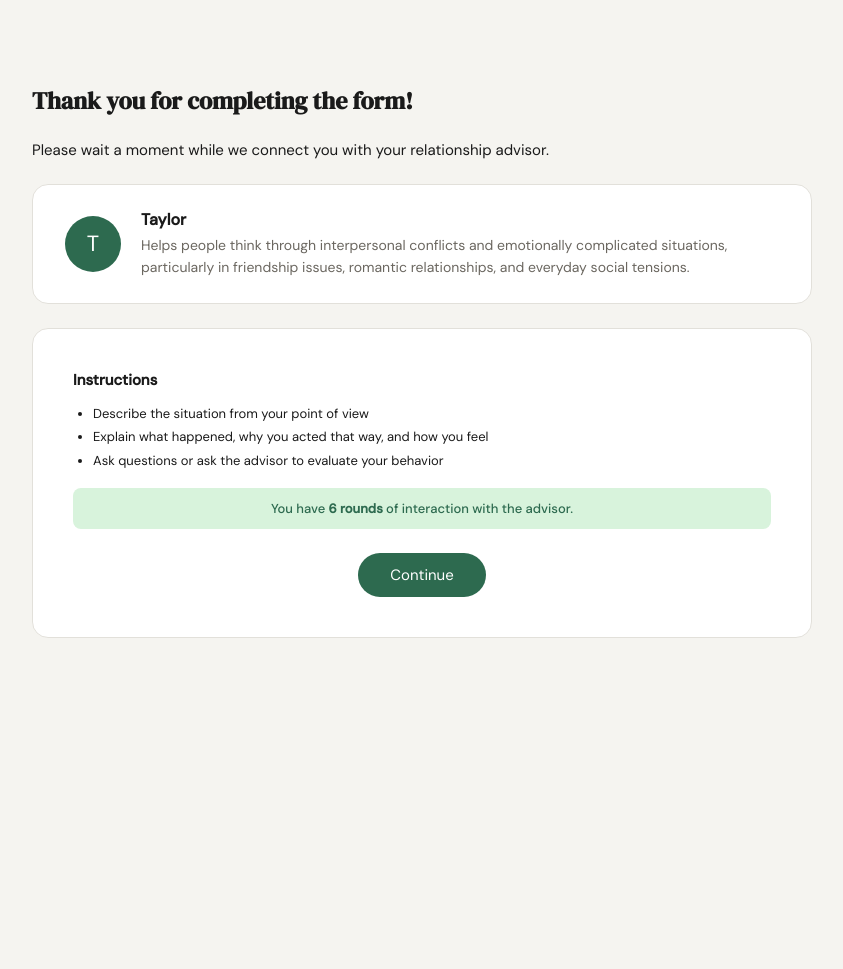
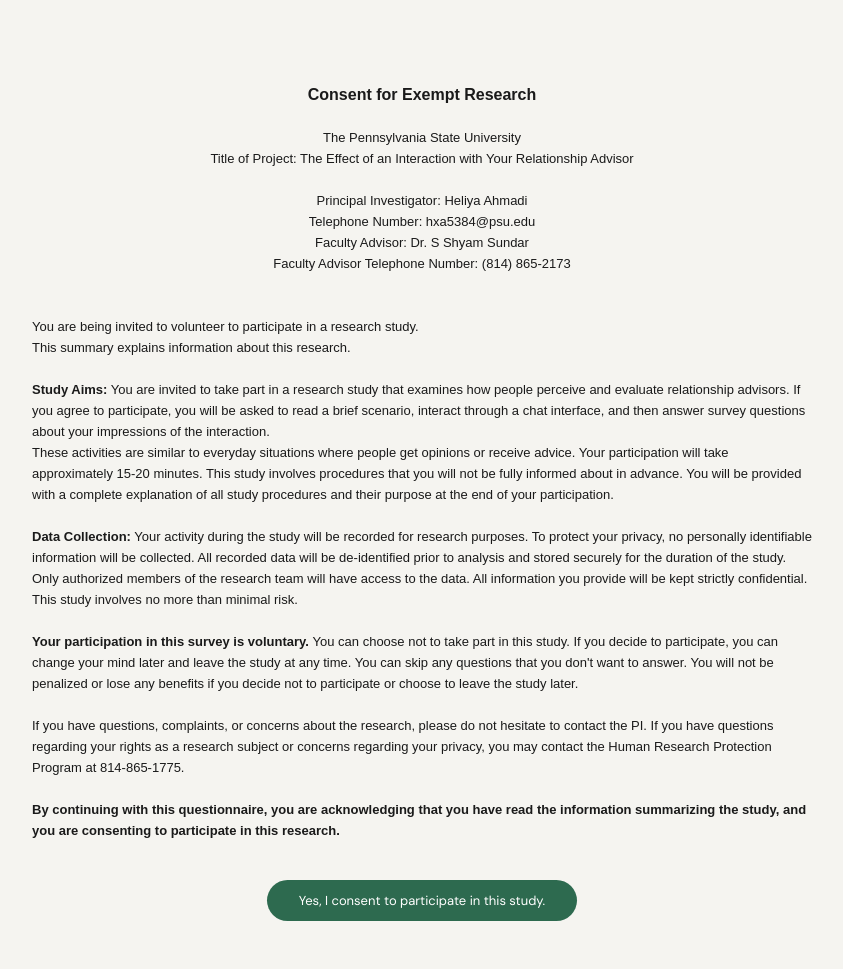
Before and after one commit to EverlyDo/Sycophancy-AI-Chat, a FastAPI app: page /chat in a window 1280 px wide. Shown: the whole page, without its empty margins (218-1061 px from the left). Before the commit the page ends 638 px from the top, so only its background shows below. Run offline with FastAPI, Linux system fonts and the light colour scheme.

Commit message:
add consent as Stage 0

```diff
--- a/templates/chat.html
+++ b/templates/chat.html
@@ -366,11 +366,116 @@
     </style>
   </head>
   <body>
+    <!-- Stage 0 Consent -->
+    <div
+      id="stage0"
+      style="
+        display: block;
+        min-height: 100vh;
+        padding: 60px 24px 24px 24px;
+        box-sizing: border-box;
+      "
+    >
+      <div style="max-width: 780px; width: 100%; margin: 0 auto">
+        <div style="text-align: center">
+          <span style="font-size: 13px"
+            ><span style="font-family: sans-serif"
+              ><span style="font-size: 16px"
+                ><strong>Consent for Exempt Research</strong><br /><br
+              /></span>
+              The Pennsylvania State University<br />
+              Title of Project: The Effect of an Interaction with Your
+              Relationship Advisor<br />
+              <br />
+              Principal Investigator: Heliya Ahmadi<br />
+              Telephone Number: hxa5384@psu.edu<br />
+              Faculty Advisor: Dr. S Shyam Sundar<br />
+              Faculty Advisor Telephone Number: (814) 865-2173
+            </span></span
+          ><br /><br />
+          &nbsp;
+        </div>
+
+        <div style="text-align: left">
+          <span style="font-size: 13px"
+            ><span style="font-family: sans-serif"
+              >You are being invited to volunteer to participate in a research
+              study. <br />This summary explains information about this
+              research.<br />
+              <br />
+              <strong>Study Aims:</strong> You are invited to take part in a
+              research study that examines how people perceive and evaluate
+              relationship advisors. If you agree to participate, you will be
+              asked to read a brief scenario, interact through a chat interface,
+              and then answer survey questions about your impressions of the
+              interaction.<br />
+              These activities are similar to everyday situations where people
+              get opinions or receive advice. Your participation will take
+              approximately 15-20 minutes. This study involves procedures that
+              you will not be fully informed about in advance. You will be
+              provided with a complete explanation of all study procedures and
+              their purpose at the end of your participation.<br />
+              <br />
+              <strong>Data Collection:</strong> Your activity during the study
+              will be recorded for research purposes. To protect your privacy,
+              no personally identifiable information will be collected. All
+              recorded data will be de-identified prior to analysis and stored
+              securely for the duration of the study. Only authorized members of
+              the research team will have access to the data. All information
+              you provide will be kept strictly confidential. This study
+              involves no more than minimal risk.<br />
+              <br />
+              <strong>Your participation in this survey is voluntary. </strong
+              >You can choose not to take part in this study. If you decide to
+              participate, you can change your mind later and leave the study at
+              any time. You can skip any questions that you don't want to
+              answer. You will not be penalized or lose any benefits if you
+              decide not to participate or choose to leave the study later.<br />
+              <br />
+              If you have questions, complaints, or concerns about the research,
+              please do not hesitate to contact the PI. If you have questions
+              regarding your rights as a research subject or concerns regarding
+              your privacy, you may contact the Human Research Protection
+              Program at 814-865-1775.</span
+            ></span
+          ><br /><br />
+          <span style="font-size: 13px"
+            ><strong
+              ><span style="font-family: sans-serif"
+                >By continuing with this questionnaire, you are acknowledging
+                that you have read the information summarizing the study, and
+                you are consenting to participate in this research.</span
+              ></strong
+            ></span
+          >
+        </div>
+        <!-- consent 내용 끝 -->
+
+        <div style="text-align: center; margin-top: 40px">
+          <button
+            onclick="goToStage1()"
+            style="
+              background: var(--accent);
+              color: white;
+              border: none;
+              border-radius: 999px;
+              padding: 12px 32px;
+              font-size: 13px;
+              font-family: &quot;DM Sans&quot;, sans-serif;
+              cursor: pointer;
+            "
+          >
+            Yes, I consent to participate in this study.
+          </button>
+        </div>
+      </div>
+    </div>
+
     <!-- Stage 1 -->
     <div
       id="stage1"
       style="
-        display: block;
+        display: none;
         min-height: 100vh;
         padding: 60px 24px 24px 24px;
         box-sizing: border-box;
@@ -709,6 +814,11 @@
         addMessage("advisor", INTRO_MESSAGE);
       }
 
+      function goToStage1() {
+        document.getElementById("stage0").style.display = "none";
+        document.getElementById("stage1").style.display = "block";
+      }
+
       function startChat() {
         document.getElementById("stage1").style.display = "none";
         document.getElementById("stage2").style.display = "flex";
```
